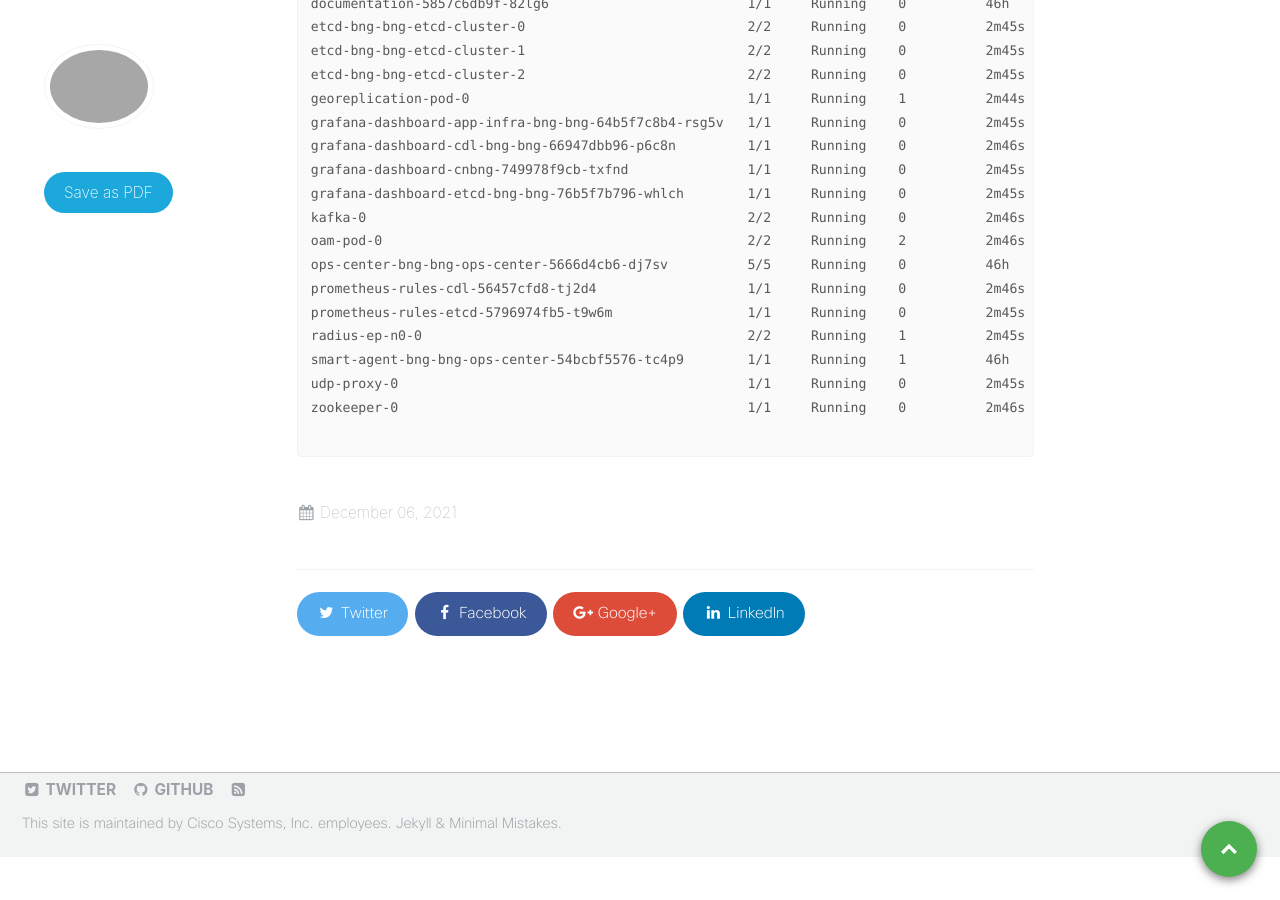
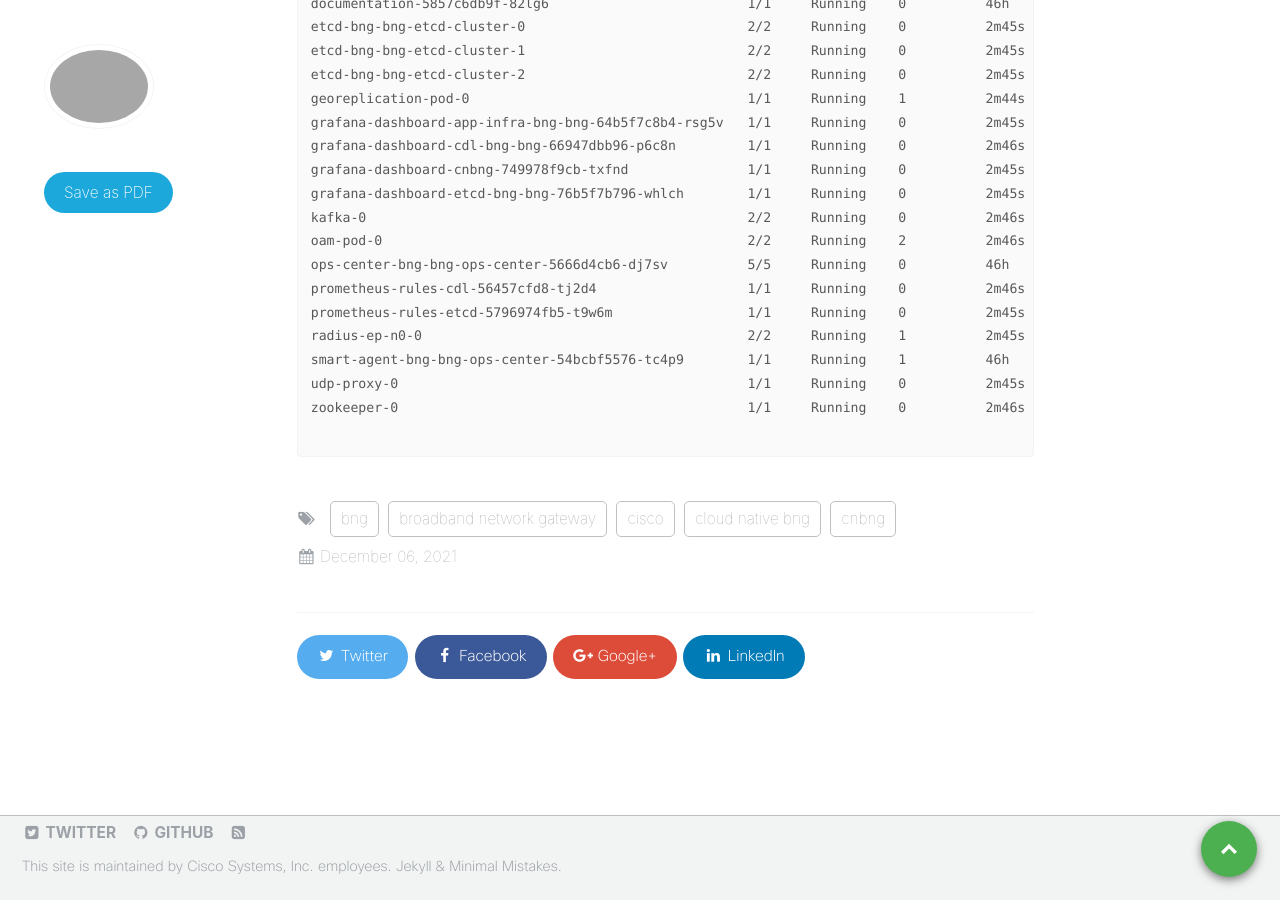
Before and after one commit to xrdocs/cnbng, a Jekyll site: the page built from _tutorials/cnbng-cp-cluster-single-vm-aio-deployment-guide.md, in a window 1280 px wide and 900 px high, scrolled down 15643 px. Built offline with Jekyll 4.4.1, drawn with Linux system fonts in a browser that asks for light colours; comment, search, counter and statistics services are not loaded.

Commit message:
Update cnbng-cp-cluster-single-vm-aio-deployment-guide.md

```diff
--- a/_tutorials/cnbng-cp-cluster-single-vm-aio-deployment-guide.md
+++ b/_tutorials/cnbng-cp-cluster-single-vm-aio-deployment-guide.md
@@ -4,6 +4,12 @@ date: '2021-12-06 18:19 +0530'
 title: cnBNG CP Cluster Single VM (AIO) Deployment Guide
 author: Gurpreet Dhaliwal
 position: top
+tags:
+  - cnbng
+  - cloud native bng
+  - cisco
+  - broadband network gateway
+  - bng
 ---
 ## Introduction
 AIO VMware Deployment means All-In-One deployment of cnBNG Control Plane in VMWare ESXi environment. This is a single VM deployment for cnBNG Control Plane in VMWare environment which deploys following in a single customized base Ubuntu VM:
```
